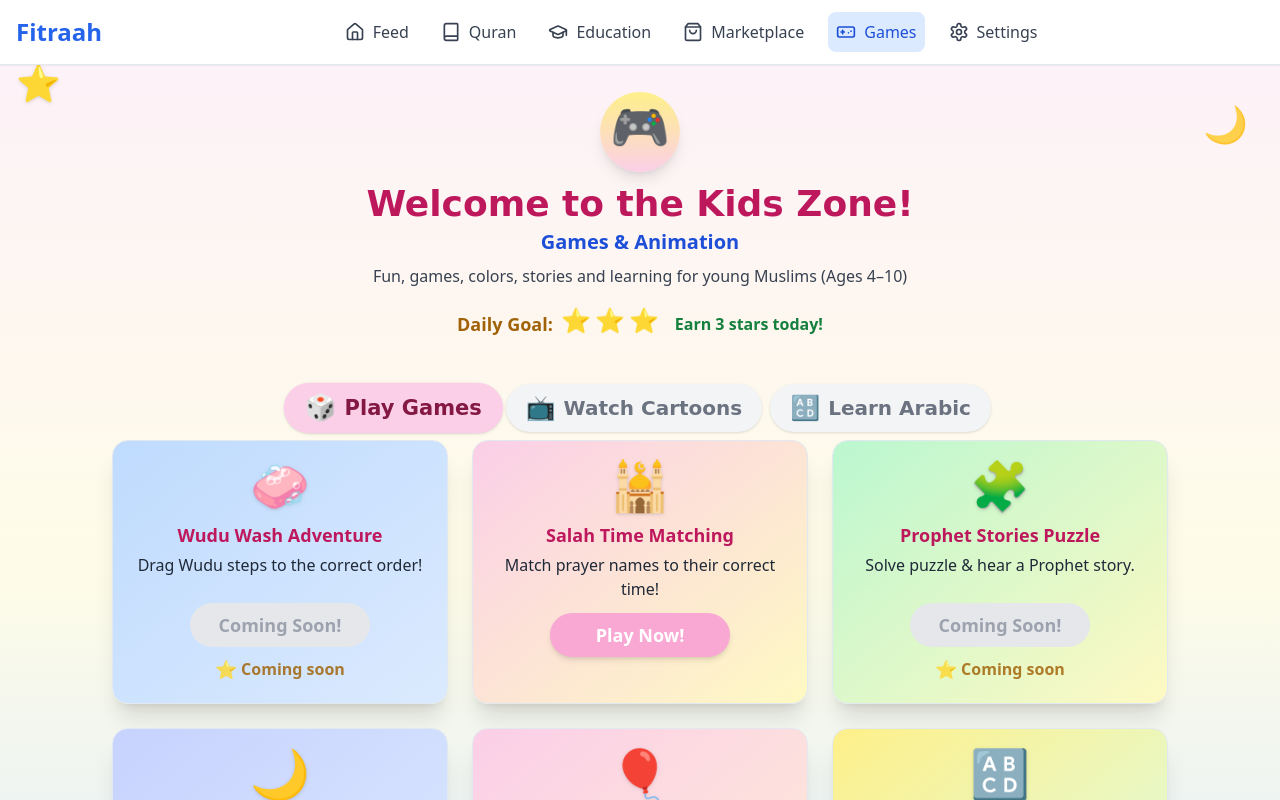
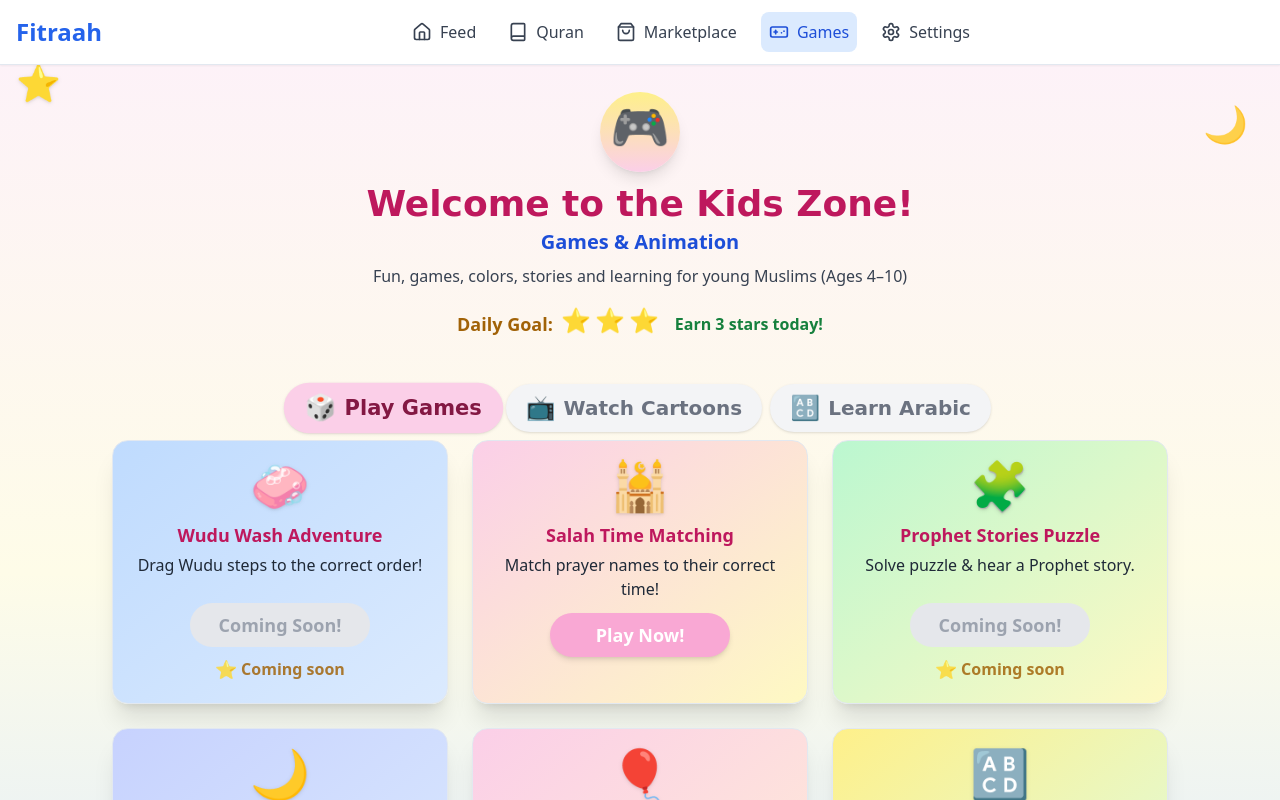
Before and after one commit to uzairit92/friend-verse-frontend, a React (Vite) app: page /games in a window 1280 px wide. Shown: the top 800 px of the page. Built offline with nearby package versions, Linux system fonts and the light colour scheme.

Commit message:
Remove education section from navbar
Removes the "Education" link and icon from the main navigation bar in `MainLayout.tsx`.

```diff
--- a/src/components/MainLayout.tsx
+++ b/src/components/MainLayout.tsx
@@ -1,7 +1,6 @@
-
 import React, { useState } from "react";
 import { Link, useLocation } from "react-router-dom";
-import { Home, Book, GraduationCap, ShoppingBag, Settings, Gamepad, Menu } from "lucide-react";
+import { Home, Book, ShoppingBag, Settings, Gamepad, Menu } from "lucide-react";
 import clsx from "clsx";
 
 // Navigation links for both navbar and sidebar
@@ -15,11 +14,6 @@ const navLinks = [
     to: "/quran",
     label: "Quran",
     icon: <Book className="w-5 h-5" />,
-  },
-  {
-    to: "/education",
-    label: "Education",
-    icon: <GraduationCap className="w-5 h-5" />,
   },
   {
     to: "/marketplace",
```
